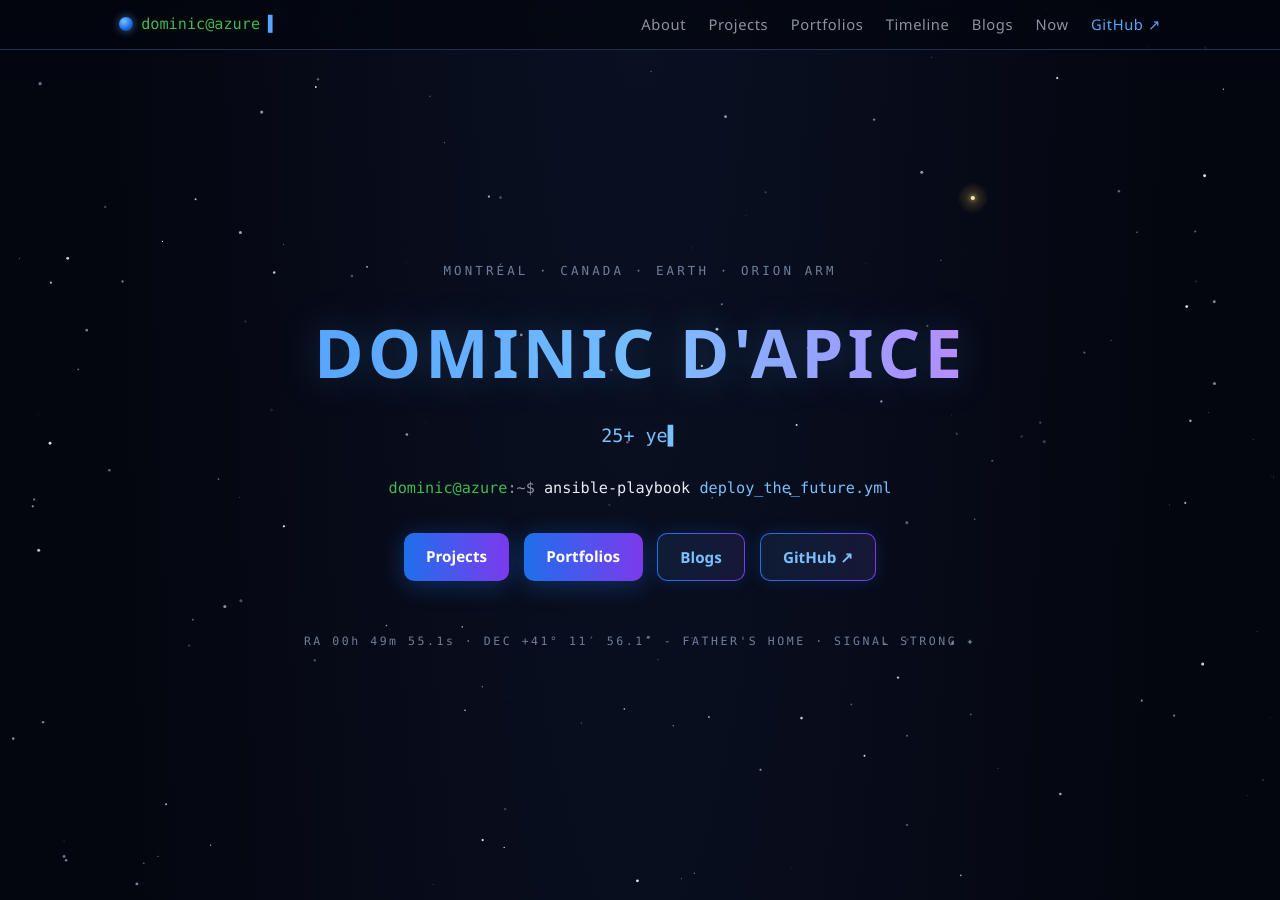
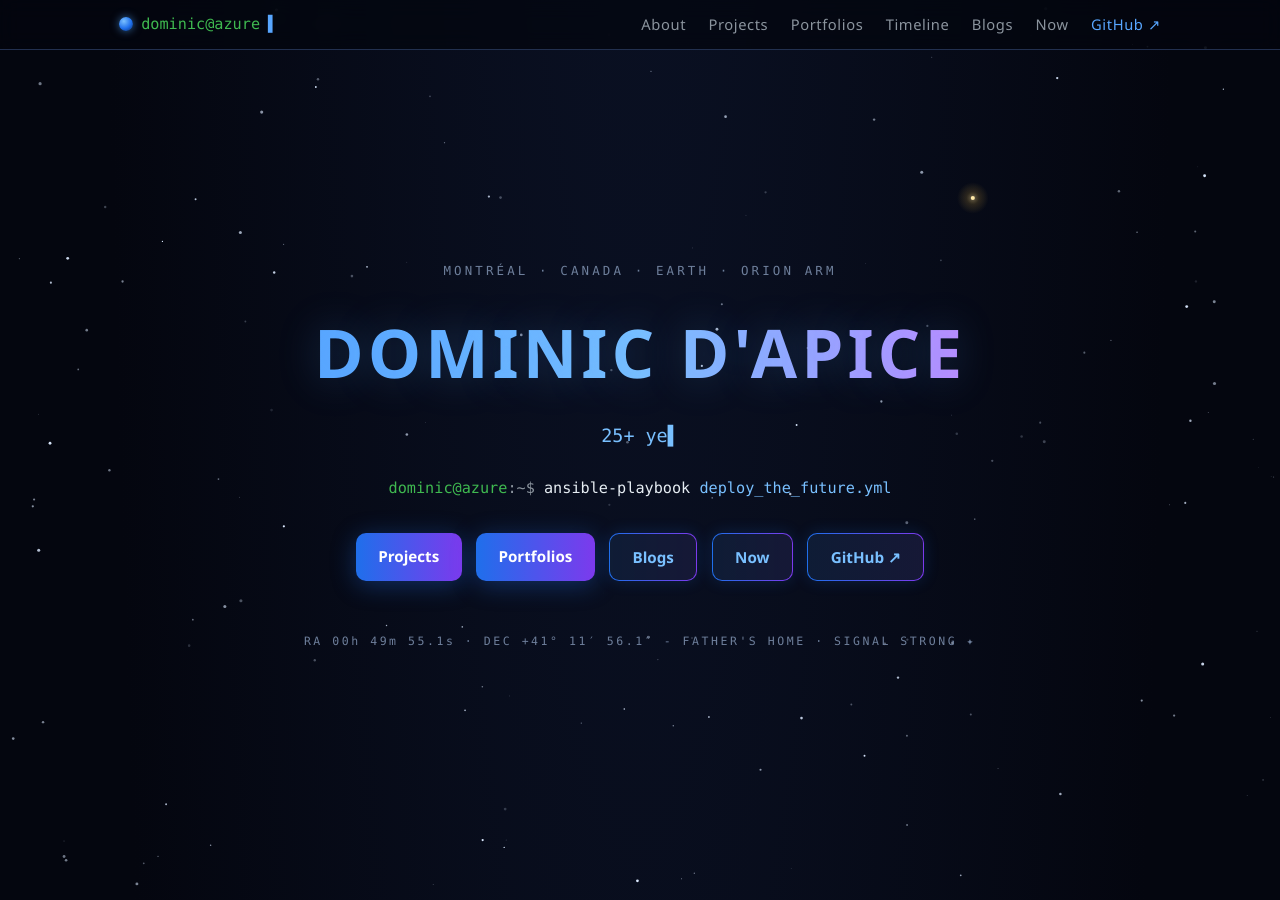
Before and after one commit to dapiced/dapiced.github.io, a Jekyll site: the page built from index.html, in a window 1280 px wide and 900 px high. Built offline with Jekyll 4.4.1, drawn with Linux system fonts in a browser that asks for light colours.

Commit message:
Add Now button to hero CTA
Matches the nav link added earlier; ghost style, placed between
Blogs and GitHub.

Co-Authored-By: Claude Fable 5 <noreply@anthropic.com>

```diff
--- a/index.html
+++ b/index.html
@@ -18,6 +18,7 @@ description: >-
     <a class="btn btn-primary" href="#projects">Projects</a>
     <a class="btn btn-primary" href="/portfolio/">Portfolios</a>
     <a class="btn btn-ghost" href="/blog/">Blogs</a>
+    <a class="btn btn-ghost" href="/now/">Now</a>
     <a class="btn btn-ghost" href="https://github.com/dapiced" target="_blank" rel="noopener">GitHub ↗</a>
   </div>
   <p class="hero-coords"><a href="https://fr.wikipedia.org/wiki/Nu_Andromedae" target="_blank" rel="noopener" title="ν Andromedae - Vincenzo Star">RA 00h 49m 55.1s · DEC +41° 11′ 56.1″ - FATHER'S HOME · SIGNAL STRONG ✦</a></p>
```
